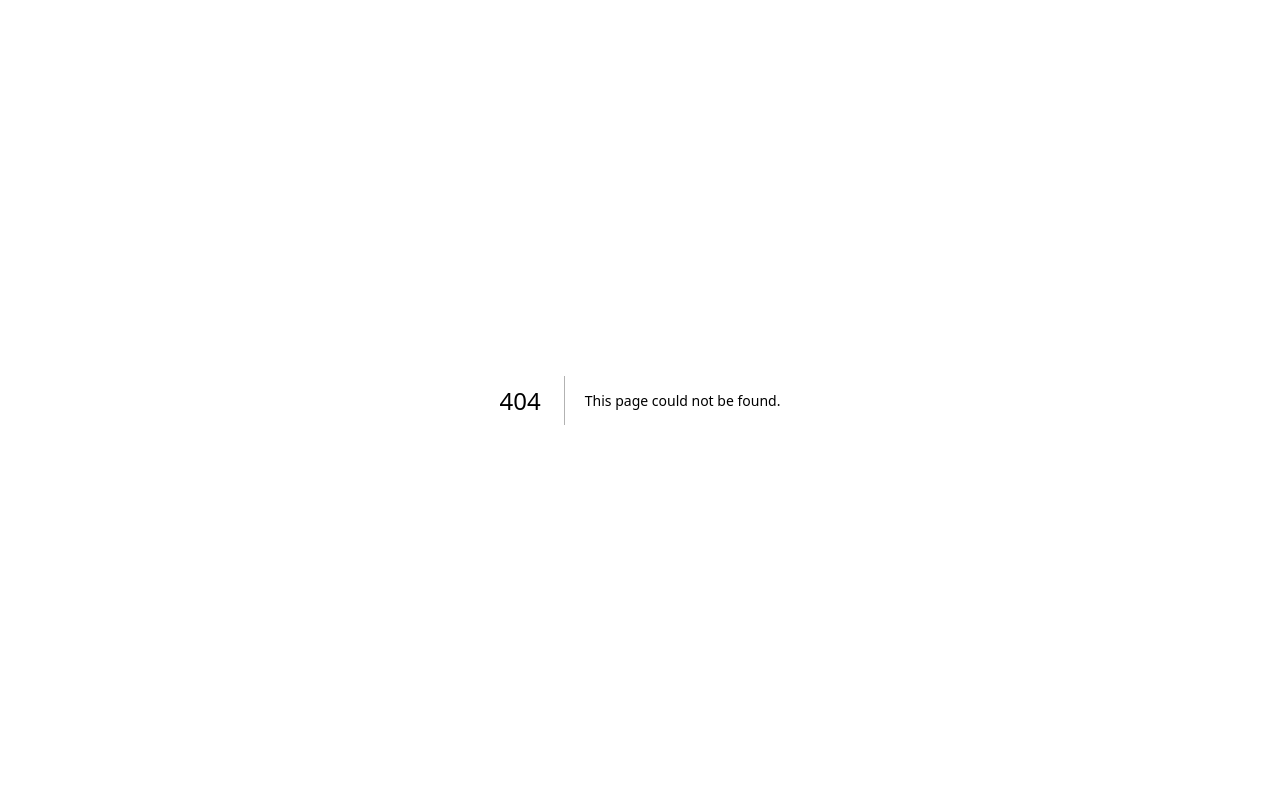
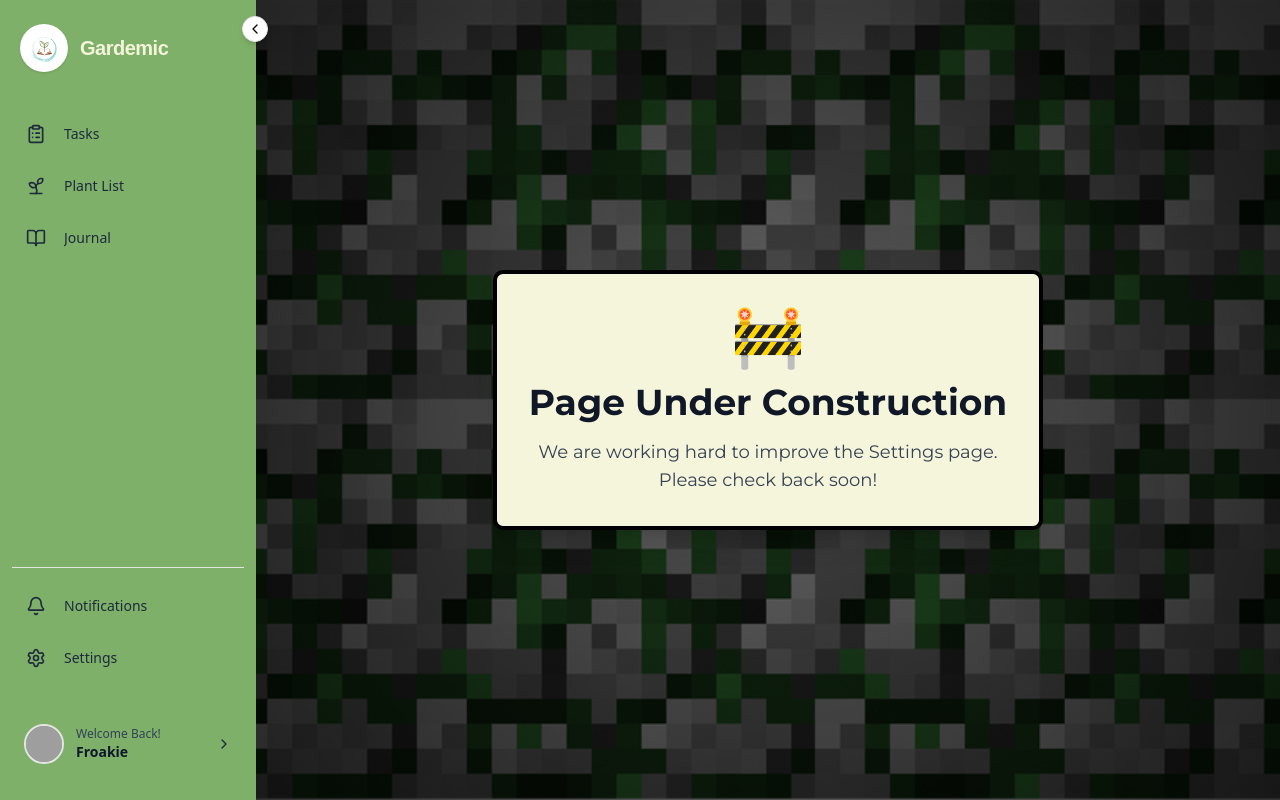
Before and after one commit to CSci-153-Web-Systems-and-Technologies/batch-2025-gardemic-web, a Next.js app: page /settings in a window 1280 px wide. Before the commit this address had no page. Built offline with nearby package versions, Linux system fonts and the light colour scheme; grey boxes are pictures that could not be loaded; a web font is replaced by a local one.

Commit message:
Add placeholder for settings page

```diff
--- /dev/null
+++ b/app/(authenticated)/settings/page.tsx
@@ -0,0 +1,37 @@
+import UnderConstructionImage from "@/public/construction-image.png"
+import Image from "next/image"
+
+export default function SettingsPage() {
+    return (
+
+        <div className="relative w-full min-h-screen flex items-center justify-center overflow-hidden">
+
+
+            <Image
+                src={UnderConstructionImage}
+                alt="Under Construction"
+                fill
+                className="object-cover z-0"
+                priority
+            />
+
+
+            <div className="absolute inset-0 bg-black/50 z-10" />
+
+            <div className="relative z-20 flex flex-col items-center border-4 border-black justify-center text-center p-8 bg-accent-white font-montserrat rounded-lg shadow-xl max-w-2xl mx-4">
+
+                <span className="text-6xl mb-4">🚧</span>
+
+                <h1 className="text-4xl font-bold text-gray-900 mb-4">
+                    Page Under Construction
+                </h1>
+
+                <p className="text-lg text-gray-700">
+                    We are working hard to improve the Settings page. <br />
+                    Please check back soon!
+                </p>
+            </div>
+
+        </div>
+    )
+}
```
Also changed, not shown: public/construction-image.png (added).
